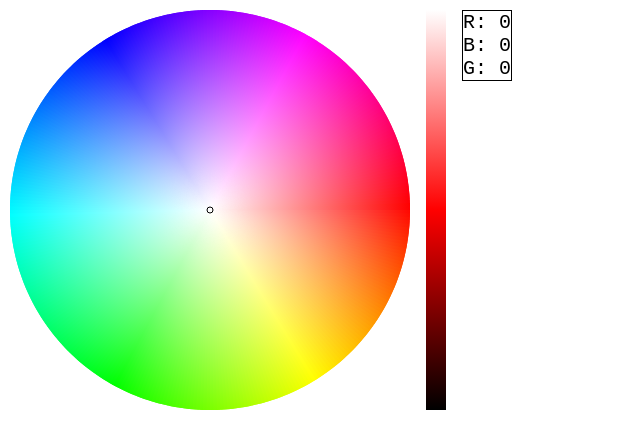
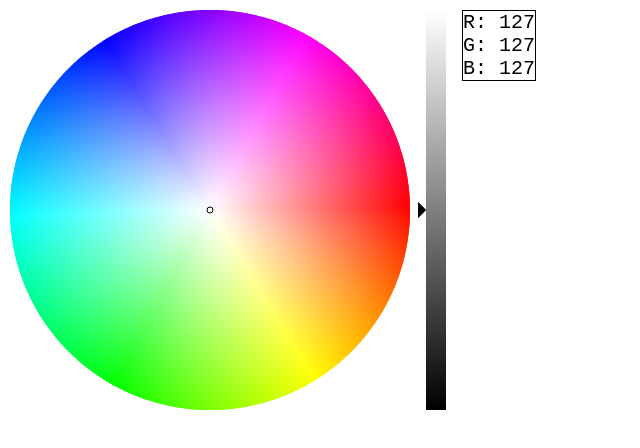
Before and after one commit to SorenMG/ColorWheel, a plain HTML site: page index.html in a window 1280 px wide. Shown: the whole page, without its empty margins (0-640 px from the left). Drawn offline with Linux system fonts and the light colour scheme.

Commit message:
ShadePicker now has a cursor ColorWheel owns shadecursor. Added helper functions

```diff
--- a/ColorWheel.js
+++ b/ColorWheel.js
@@ -4,19 +4,34 @@ function ColorWheel(context) {
   this.y;
   this.radius;
   this.counterClockwise = false;
-  this.cursor;
+  this.cursor = new Cursor(context);
+  this.shadePicker = new ShadePicker(context);
 
-  this.init = function(radius) {
+  this.init = function(radius, canvas) {
     // Initialize color wheel
     this.radius = radius;
     this.x = radius;
     this.y = radius;
 
     // Initialize cursor;
-    this.cursor = new Cursor(context);
+    // this.cursor = new Cursor(context);
     this.cursor.move(this.radius, this.radius);
 
+    this.shadePicker.init(canvas.height, 0, 20, canvas.height, canvas);
+    this.updateShadePicker(getPixelColor(this.cursor.x, this.cursor.y));
+
     this.draw();
+
+    // Setup event listeners
+    canvas.addEventListener("mousedown", function(event) {
+      colorWheel.onMouseDown();
+    });
+    canvas.addEventListener("mouseup", function(event) {
+      colorWheel.onMouseUp();
+    });
+    canvas.addEventListener("mousemove", function(event) {
+      colorWheel.onMouseMove();
+    });
   }
 
   this.draw = function() {
@@ -35,4 +50,43 @@ function ColorWheel(context) {
     }
     this.cursor.draw();
   }
+
+
+  this.onMouseDown = function() {
+    this.cursor.mouseDown = true;
+  }
+
+  this.onMouseUp = function() {
+    this.cursor.mouseDown = false;
+  }
+
+  this.onMouseMove = function() {
+    if (this.cursor.mouseDown) {
+      var x = event.offsetX;
+      var y = event.offsetY;
+      if (!(this.cursor.exceedsCircle(this.radius, this.radius, x, y, this.radius))) {
+        this.cursor.move(x, y);
+
+        // Do color calculations
+        // updateColors(getPixelColor(x, y));
+        this.updateShadePicker(getPixelColor(x, y));
+        this.redraw();
+      }
+    }
+  }
+
+  // Returns a four entry array of R, G, B, A
+
+
+  this.updateShadePicker = function(pixelData) {
+    var rgb = convertDataToRGB(pixelData);
+    var hsl = rgb2hsv(rgb.r, rgb.g, rgb.b);
+    this.shadePicker.changeHue(hsl[0], hsl[1]);
+  }
+
+  this.redraw = function() {
+    clearCanvas();
+    this.draw();
+    this.shadePicker.draw();
+  }
 }
--- a/Cursor.js
+++ b/Cursor.js
@@ -18,22 +18,9 @@ function Cursor(context) {
     // this.draw();
   }
 
-  this.exceedsRect = function() {
-
-  }
-
   this.exceedsCircle = function(cx, cy, x, y, radius) {
     var dx = (x) - cx;
     var dy = (y) - cy;
     return dx*dx + dy*dy >= radius * radius // Use pythagoras equation to find distance
   }
-
-  this.contains = function(x, y) {
-    if (this.x - this.radius < x && this.x + this.radius > x) {
-      if (this.y - this.radius < y && this.y + this.radius > y) {
-        return true;
-      }
-    }
-    return false;
-  }
 }
--- /dev/null
+++ b/PickerFunctions.js
@@ -0,0 +1,46 @@
+// Color convertion
+// Source: http://www.javascripter.net/faq/rgbtohex.htm
+function rgbToHex(R,G,B) { return toHex(R)+toHex(G)+toHex(B) }
+function toHex(n) {
+  n = parseInt(n,10);
+  if (isNaN(n)) return "00";
+  n = Math.max(0,Math.min(n,255));
+  return "0123456789ABCDEF".charAt((n-n%16)/16)
+      + "0123456789ABCDEF".charAt(n%16);
+}
+
+function rgb2hsv (r,g,b) {
+  var computedH = 0;
+  var computedS = 0;
+  var computedV = 0;
+
+  r=r/255; g=g/255; b=b/255;
+  var minRGB = Math.min(r,Math.min(g,b));
+  var maxRGB = Math.max(r,Math.max(g,b));
+
+  // Black-gray-white
+  if (minRGB==maxRGB) {
+    computedV = minRGB;
+    return [0,0,computedV];
+  }
+
+  // Colors other than black-gray-white:
+  var d = (r==minRGB) ? g-b : ((b==minRGB) ? r-g : b-r);
+  var h = (r==minRGB) ? 3 : ((b==minRGB) ? 1 : 5);
+  computedH = 60*(h - d/(maxRGB - minRGB));
+  computedS = (maxRGB - minRGB)/maxRGB;
+  computedV = maxRGB;
+  return [computedH, computedS, computedV];
+}
+
+function getPixelColor(x, y) {
+  return context.getImageData(x, y, 1, 1).data;
+}
+
+function convertDataToRGB(data) {
+  return { r: data[0], g: data[1], b: data[2], a: data[3] };
+}
+
+function clearCanvas() {
+  context.clearRect(0, 0, canvas.width, canvas.height);
+}
--- /dev/null
+++ b/ShadeCursor.js
@@ -0,0 +1,31 @@
+function ShadeCursor(context) {
+  this.x = 0;
+  this.y = 0;
+  this.height = 2;
+  this.width;
+  this.size = 8;
+  this.color = "black";
+  this.mouseDown = false;
+
+  this.draw = function() {
+    context.beginPath();
+    context.moveTo(this.x, this.y);
+    context.lineTo(this.x - this.size, this.y + this.size);
+    context.lineTo(this.x - this.size, this.y - this.size);
+    context.fillStyle = this.color;
+    context.fill();
+    context.closePath();
+  }
+
+  this.move = function(x, y) {
+    this.x = x;
+    this.y = y;
+  }
+
+  this.exceedsRect = function(x, y, height) {
+    if (y < height && y >= 0 && x > this.x - 16) {
+      return false;
+    }
+    return true;
+  }
+}
--- a/ShadePicker.js
+++ b/ShadePicker.js
@@ -2,18 +2,31 @@ function ShadePicker(context) {
   this.x = 0;
   this.y = 0;
   this.padding = 16;
-  this.height = 100;
-  this.width = 40;
+  this.height;
+  this.width;
   this.hue = 0;
   this.saturation = 100;
+  this.cursor = new ShadeCursor(context);
 
-  this.init = function(x, y, width, height) {
+  this.init = function(x, y, width, height, canvas) {
     this.height = height;
     this.width = width;
     this.x = x;
     this.y = y;
 
-    this.draw(0);
+    this.cursor.move(this.x + this.padding, this.height / 2);
+
+    this.draw();
+
+    canvas.addEventListener("mousedown", function(event) {
+      colorWheel.shadePicker.onMouseDown();
+    });
+    canvas.addEventListener("mouseup", function(event) {
+      colorWheel.shadePicker.onMouseUp();
+    });
+    canvas.addEventListener("mousemove", function(event) {
+      colorWheel.shadePicker.onMouseMove();
+    });
   }
 
   this.draw = function() {
@@ -23,11 +36,44 @@ function ShadePicker(context) {
     gradient.addColorStop(0, 'hsl('+this.hue+', '+this.saturation+'%, 100%)');
     context.fillStyle = gradient;
     context.fillRect(this.x + this.padding, this.y, this.width, this.height);
+    this.cursor.draw();
+
+    this.invokeColorChange();
+  }
+
+  this.invokeColorChange = function() {
+    var pixelData = getPixelColor(this.cursor.x + 5, this.cursor.y);
+    var rgb = convertDataToRGB(pixelData);
+    var hex = rgbToHex(rgb.r, rgb.g, rgb.b);
+    var hsl = rgb2hsv(rgb.r, rgb.g, rgb.b);
+
+    colorDidChange(rgb, hex, hsl);
   }
 
   this.changeHue = function(hue, saturation) {
+    console.log(hue, saturation);
     this.hue = hue;
     this.saturation = saturation * 100;
     this.draw();
   }
+
+  this.onMouseDown = function() {
+    this.cursor.mouseDown = true;
+  }
+
+  this.onMouseUp = function() {
+    this.cursor.mouseDown = false;
+  }
+
+  this.onMouseMove = function() {
+    if (this.cursor.mouseDown) {
+      var x = event.offsetX;
+      var y = event.offsetY;
+      if (!(this.cursor.exceedsRect(x, y, this.height))) {
+        this.cursor.move(this.x + this.padding, y);
+        context.clearRect(this.x, 0, 200, canvas.height);
+        this.draw();
+      }
+    }
+  }
 }
--- a/colorPicker.js
+++ b/colorPicker.js
@@ -1,68 +1,23 @@
 var canvas = document.getElementById("picker");
 var context = canvas.getContext("2d");
-var colorWheel;
-var shadePicker;
-var mouseDown = false;
+var colorWheel = new ColorWheel(context);
+
+
+// TO-DO:
+/*
+ - Make 1 cursor object
+ - Make colors to objects
+*/
 
 function init() {
-  colorWheel = new ColorWheel(context);
   colorWheel.init(canvas.height / 2, canvas);
-
-  shadePicker = new ShadePicker(context);
-  shadePicker.init(colorWheel.radius * 2, 0, 20, canvas.height);
-
-  // Setup correct colors
-  updateColors(getPixelColor(colorWheel.cursor.x, colorWheel.cursor.y));
-
-  // Setup event listeners
-  canvas.addEventListener("mousedown", onMouseDown);
-  canvas.addEventListener("mouseup", onMouseUp);
-  canvas.addEventListener("mousemove", onMouseMove);
-}
-
-function onMouseDown() {
-  mouseDown = true;
-}
-
-function onMouseUp() {
-  mouseDown = false;
-}
-
-function onMouseMove() {
-  if (mouseDown) {
-    var x = event.offsetX;
-    var y = event.offsetY;
-    if (!(colorWheel.cursor.exceedsCircle(colorWheel.radius, colorWheel.radius, x, y, colorWheel.radius))) {
-      colorWheel.cursor.move(x, y);
-
-      // Do color calculations
-      // updateColors(getPixelColor(x, y));
-      updateShadePicker(getPixelColor(x, y));
-      redraw();
-    }
-  }
-}
-
-// Returns a four entry array of R, G, B, A
-function getPixelColor(x, y) {
-  return context.getImageData(x, y, 1, 1).data;
-}
-
-function updateShadePicker(pixelData) {
-  var r = pixelData[0];
-  var g = pixelData[1];
-  var b = pixelData[2];
-  var hsl = rgb2hsv(r, g, b);
-  shadePicker.changeHue(hsl[0], hsl[1]);
 }
 
 function updateColors(pixelData) {
 
   //
   // // Update RGB label
-  // document.getElementById('red').innerText = 'R: ' + r;
-  // document.getElementById('green').innerText = 'G: ' + g;
-  // document.getElementById('blue').innerText = 'B: ' + b;
+
 
 
   // Update HEX label
@@ -72,45 +27,18 @@ function updateColors(pixelData) {
 
 }
 
-function redraw() {
-  context.clearRect(0, 0, canvas.width, canvas.height);
-  colorWheel.draw();
-  shadePicker.draw();
+function updateRGBLabels(rgb) {
+  document.getElementById('red').innerText = 'R: ' + rgb.r;
+  document.getElementById('green').innerText = 'G: ' + rgb.g;
+  document.getElementById('blue').innerText = 'B: ' + rgb.b;
 }
 
-// Color convertion
-// Source: http://www.javascripter.net/faq/rgbtohex.htm
-function rgbToHex(R,G,B) { return toHex(R)+toHex(G)+toHex(B) }
-function toHex(n) {
-  n = parseInt(n,10);
-  if (isNaN(n)) return "00";
-  n = Math.max(0,Math.min(n,255));
-  return "0123456789ABCDEF".charAt((n-n%16)/16)
-      + "0123456789ABCDEF".charAt(n%16);
+// Call this function to update labels
+// 1. parameter: RGB object
+// 2. parameter: HEX string
+// 3. parameter: HSL object
+function colorDidChange(rgb, hex, hsl) {
+  // console.log(rgb, hex, hsl);
+
+  updateRGBLabels(rgb);
 }
-
-function rgb2hsv (r,g,b) {
-  var computedH = 0;
-  var computedS = 0;
-  var computedV = 0;
-
-  r=r/255; g=g/255; b=b/255;
-  var minRGB = Math.min(r,Math.min(g,b));
-  var maxRGB = Math.max(r,Math.max(g,b));
-
-  // Black-gray-white
-  if (minRGB==maxRGB) {
-    computedV = minRGB;
-    return [0,0,computedV];
-  }
-
-  // Colors other than black-gray-white:
-  var d = (r==minRGB) ? g-b : ((b==minRGB) ? r-g : b-r);
-  var h = (r==minRGB) ? 3 : ((b==minRGB) ? 1 : 5);
-  computedH = 60*(h - d/(maxRGB - minRGB));
-  computedS = (maxRGB - minRGB)/maxRGB;
-  computedV = maxRGB;
-  return [computedH,computedS,computedV];
-}
-
-init();
--- a/index.html
+++ b/index.html
@@ -20,9 +20,14 @@
     </div>
 
     <!-- Color Picker Scripts -->
+    <script src="PickerFunctions.js"></script>
+    <script src="ShadeCursor.js"></script>
     <script src="ShadePicker.js"></script>
     <script src="Cursor.js"></script>
     <script src="ColorWheel.js"></script>
     <script src="colorPicker.js"></script>
+    <script type="text/javascript">
+      init(); // Initialize color wheel
+    </script>
   </body>
 </html>
```
